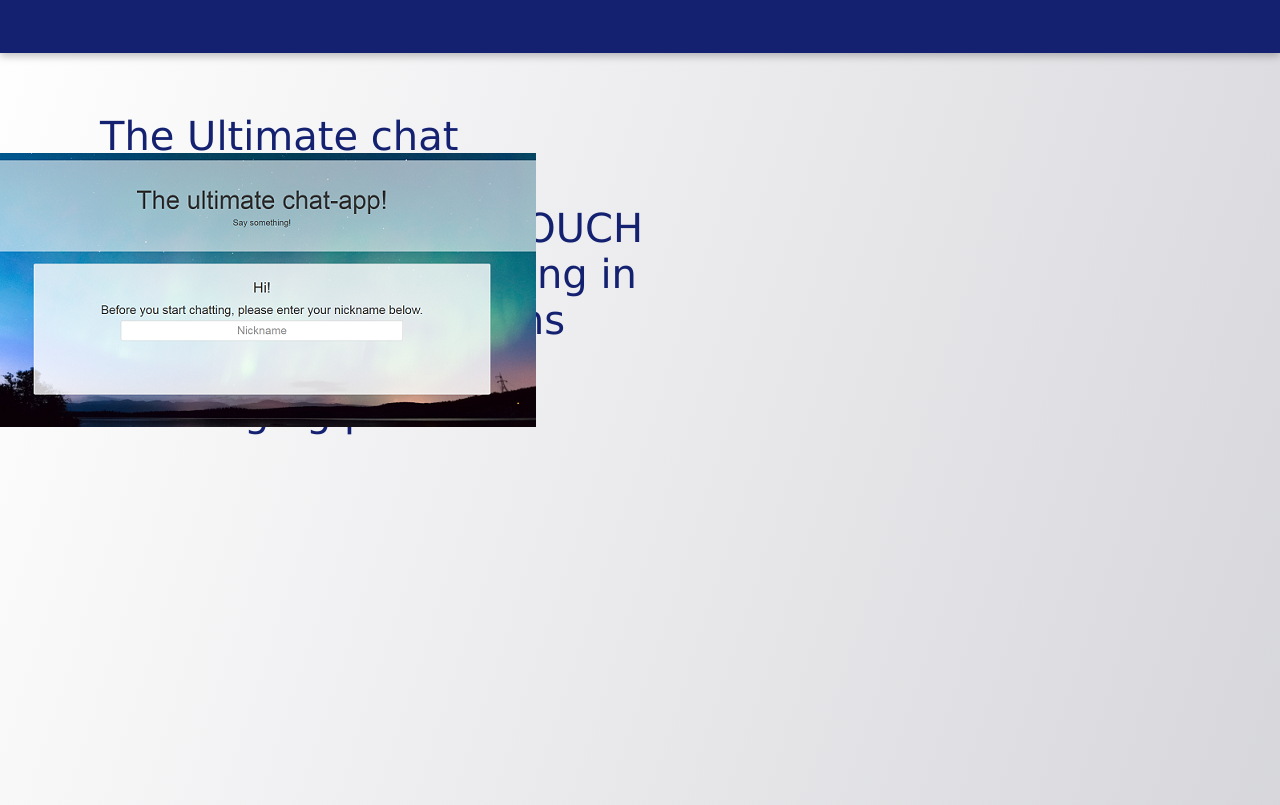
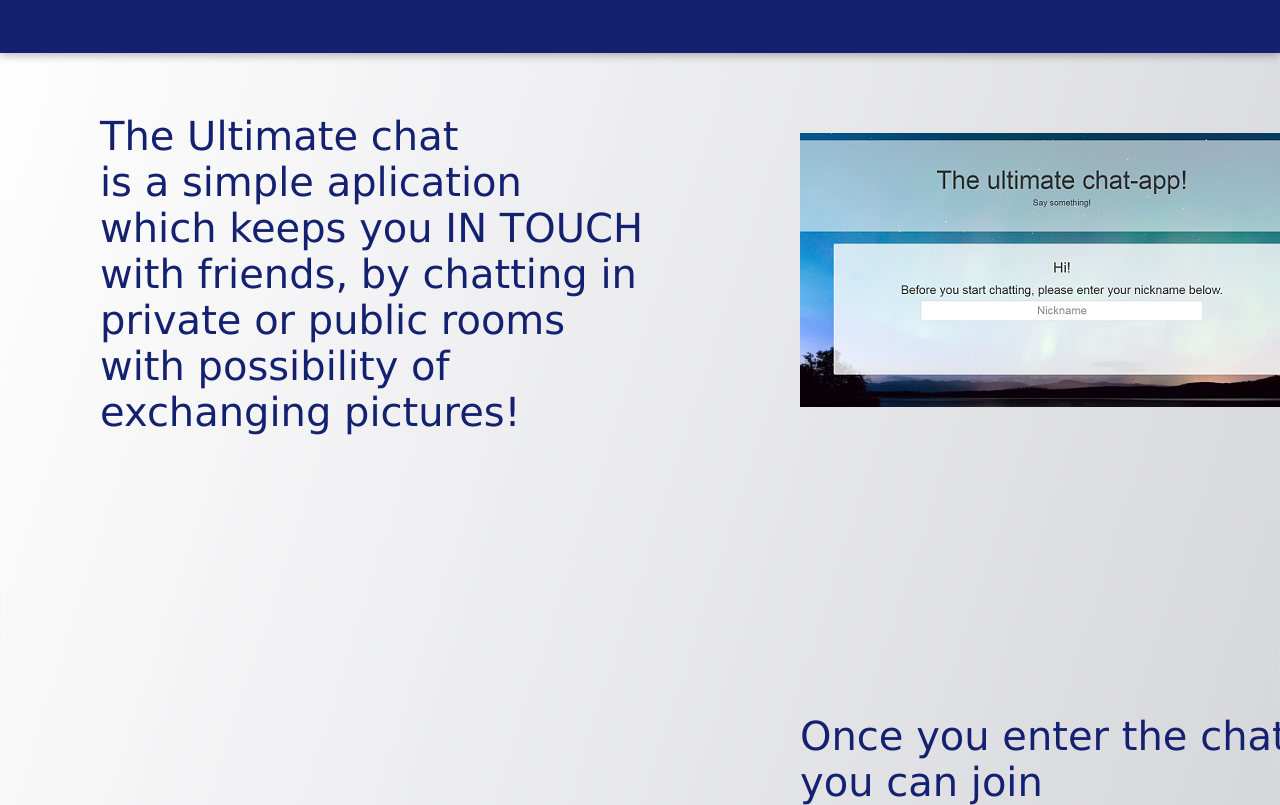
Before and after one commit to anitapietrzyk112/page1.github.io, a plain HTML site: page index.html in a window 1280 px wide. Shown: the part 47-852 px from the top of the page. Drawn offline with Linux system fonts and the light colour scheme.

Commit message:
Update style.css

```diff
--- a/style.css
+++ b/style.css
@@ -44,3 +44,23 @@ font-size:40px;
 color:#142170;
 width:550px;
 height:75px;}
+
+#intro2{left:800px;
+height:60px;
+width:500px;
+top:80px;}
+
+.bodyx2{
+	position:absolute;
+	left:0;
+	top:700px;
+	width:100%;
+    height:645px;
+}
+#intro3{left:800px;
+height:60px;
+width:500px;
+top:60px;
+font-family:verdana;
+font-size:40px;
+color:#142170;}
```
